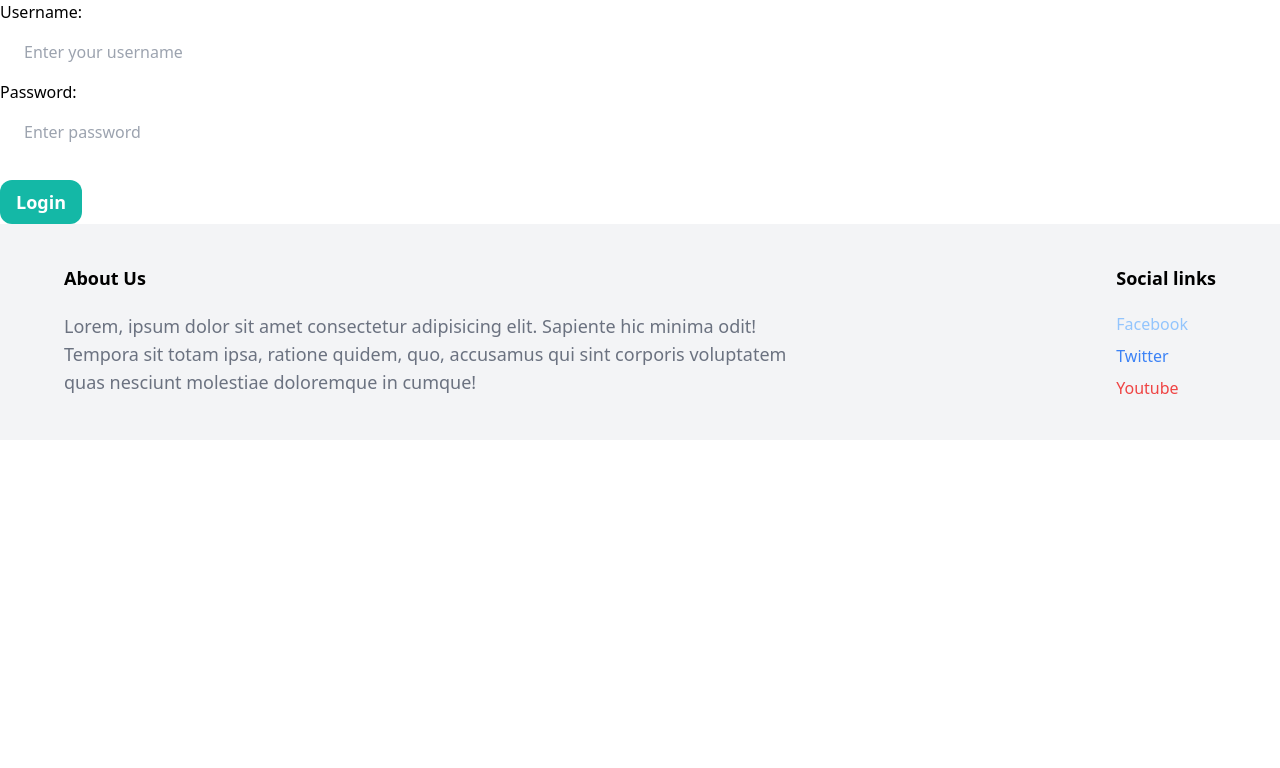
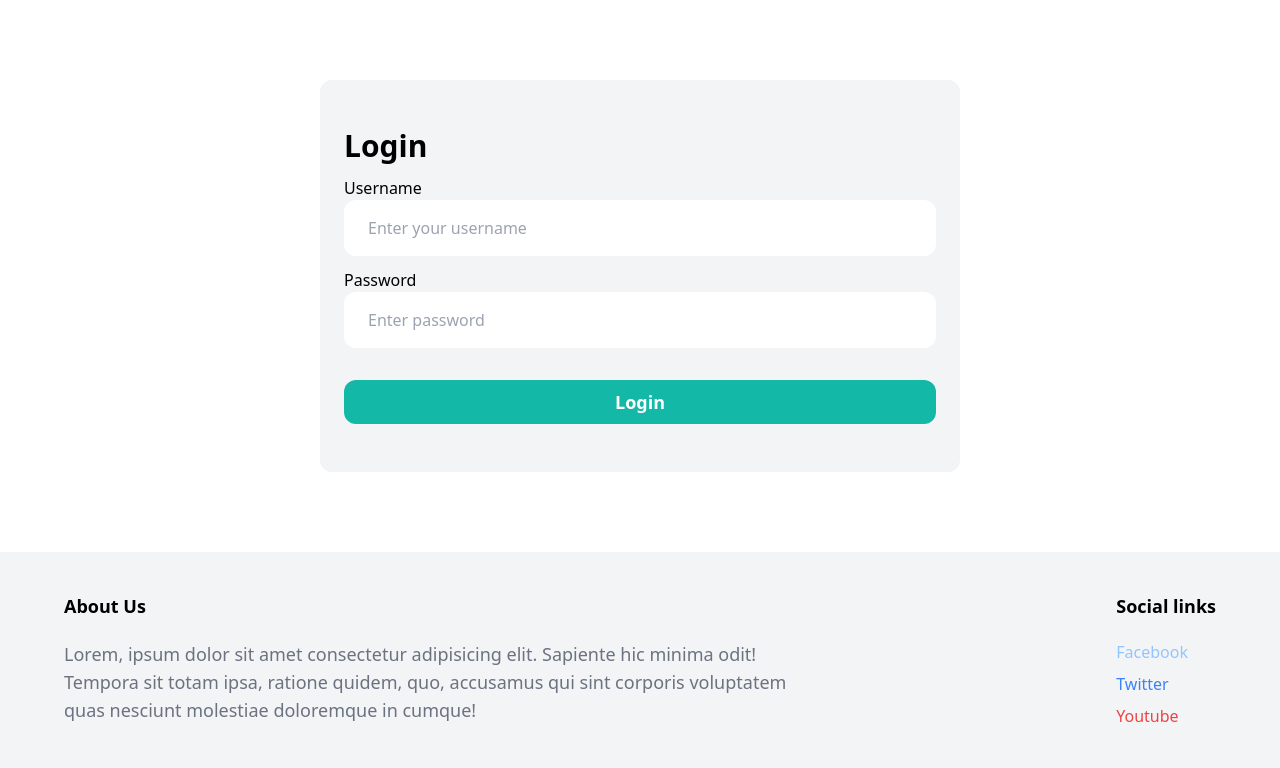
Before and after one commit to ZablonOigo/customer_relationship_management, a Django app: page /user/login/ in a window 1280 px wide. Shown: the part 61-829 px from the top of the page. Before the commit the page ends 455 px from the top, so only its background shows below. Run offline with Django 4.2, Linux system fonts and the light colour scheme; some libraries are stand-ins or nearby versions.

Commit message:
styling login form

```diff
--- a/user/forms.py
+++ b/user/forms.py
@@ -6,7 +6,7 @@ from django.contrib.auth.forms import UserCreationForm
 class LoginForm(forms.Form):
     username=forms.CharField(max_length=50,
                              widget=forms.TextInput(attrs={
-        'class':'w-full px-6 py-4 rounded-xl',
+        'class':'w-full  px-6 py-4 rounded-xl',
         'placeholder':'Enter your username'
 
                              }))
--- a/user/templates/user/login.html
+++ b/user/templates/user/login.html
@@ -1,10 +1,20 @@
 {% extends 'web/base.html' %}
 
 {% block content %}
-<form action="" method="post">
-    {% csrf_token %}
-    <h2 class="text-2xl font-bold text-dark-600"></h2>
-    {{form.as_p}}
-    <input type="submit" value="Login" class="mt-5 px-4 py-2 bg-teal-500 text-lg font-semibold text-white rounded-xl hover:bg-teal-800">
-</form>
+<div class="m-20 mx-auto px-6 py-12 bg-gray-100 rounded-xl w-1/2">
+    <h2 class="mb-3 text-3xl font-bold text-dark-600">Login</h2>
+    <form action="" method="post">
+        {% csrf_token %}
+        <div class="mb-3">
+            <label for="" class="inline-block">Username</label>
+            {{form.username}}
+        </div>
+        <div class="mb-3">
+            <label for="" class="inline-block">Password</label>
+            {{form.password}}
+        </div>
+        <input type="submit" value="Login" class="w-full mt-5 px-4 py-2 bg-teal-500 text-lg font-semibold text-white rounded-xl hover:bg-teal-800">
+    </form>
+</div>
+
 {% endblock %}
--- a/user/templates/user/reg.html
+++ b/user/templates/user/reg.html
@@ -2,6 +2,7 @@
 
 {% block content %}
 <div class=" m-20 w-1/2 mx-auto px-6 py-12 bg-gray-100 rounded-xl">
+    <h2 class="text-3xl mb-3 font-semibold text-dark-600">Sign Up</h2>
     <form action="" method="post">
         {% csrf_token %}
         {{form.non_field_errors}}
@@ -29,7 +30,7 @@
             {{ form.non_field_errors }}
         </div>
         {% endif %}
-        <input type="submit" value="SignUp" class="mt-5 px-6 py-4 rounded-xl text-white font-sembold bg-teal-500 hover:bg-teal-800">
+        <input type="submit" value="SignUp" class="mt-5 w-full px-6 py-4 rounded-xl text-white font-medium bg-teal-500 hover:bg-teal-800">
     </form>
 </div>
 {% endblock %}
```
